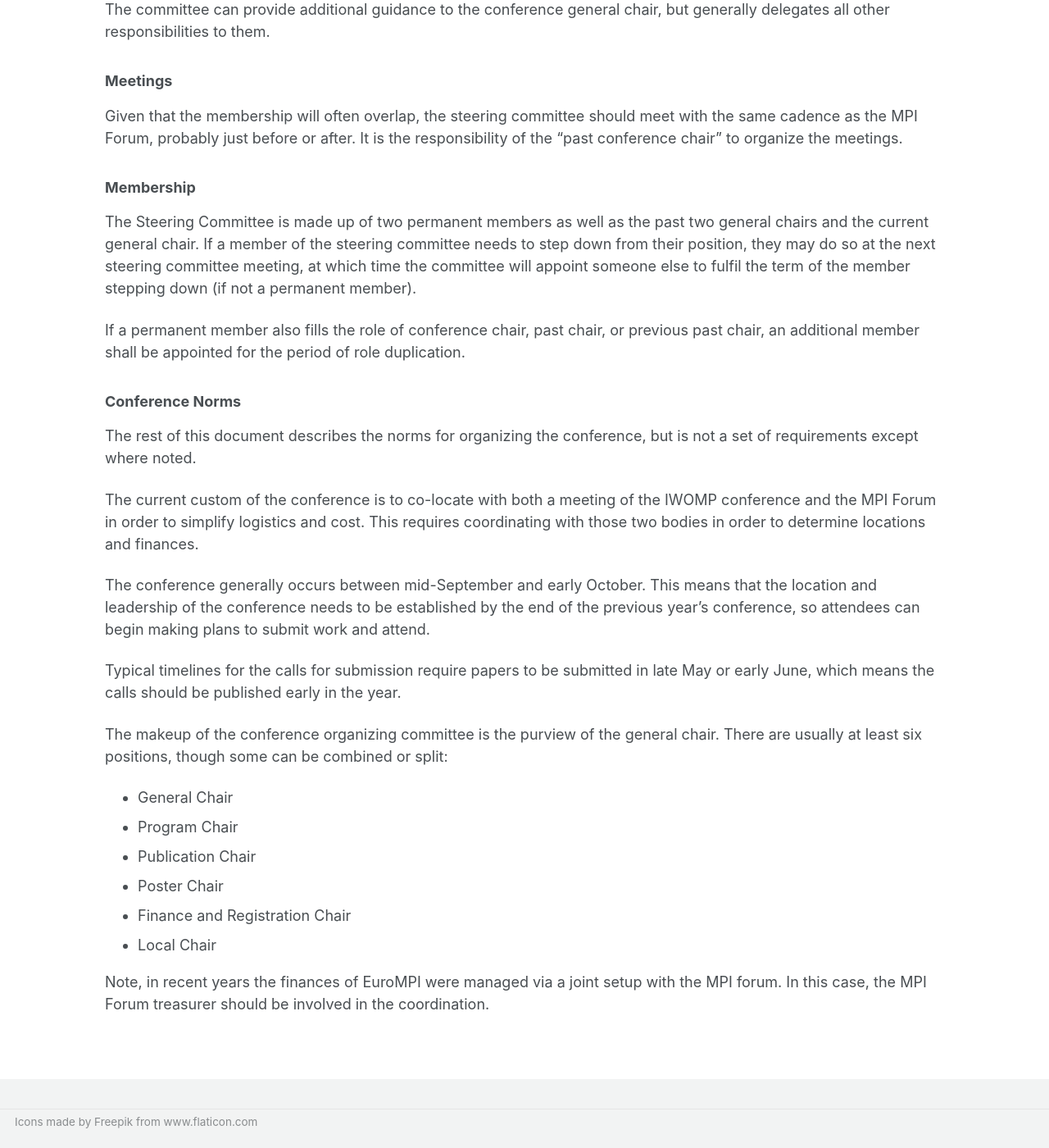
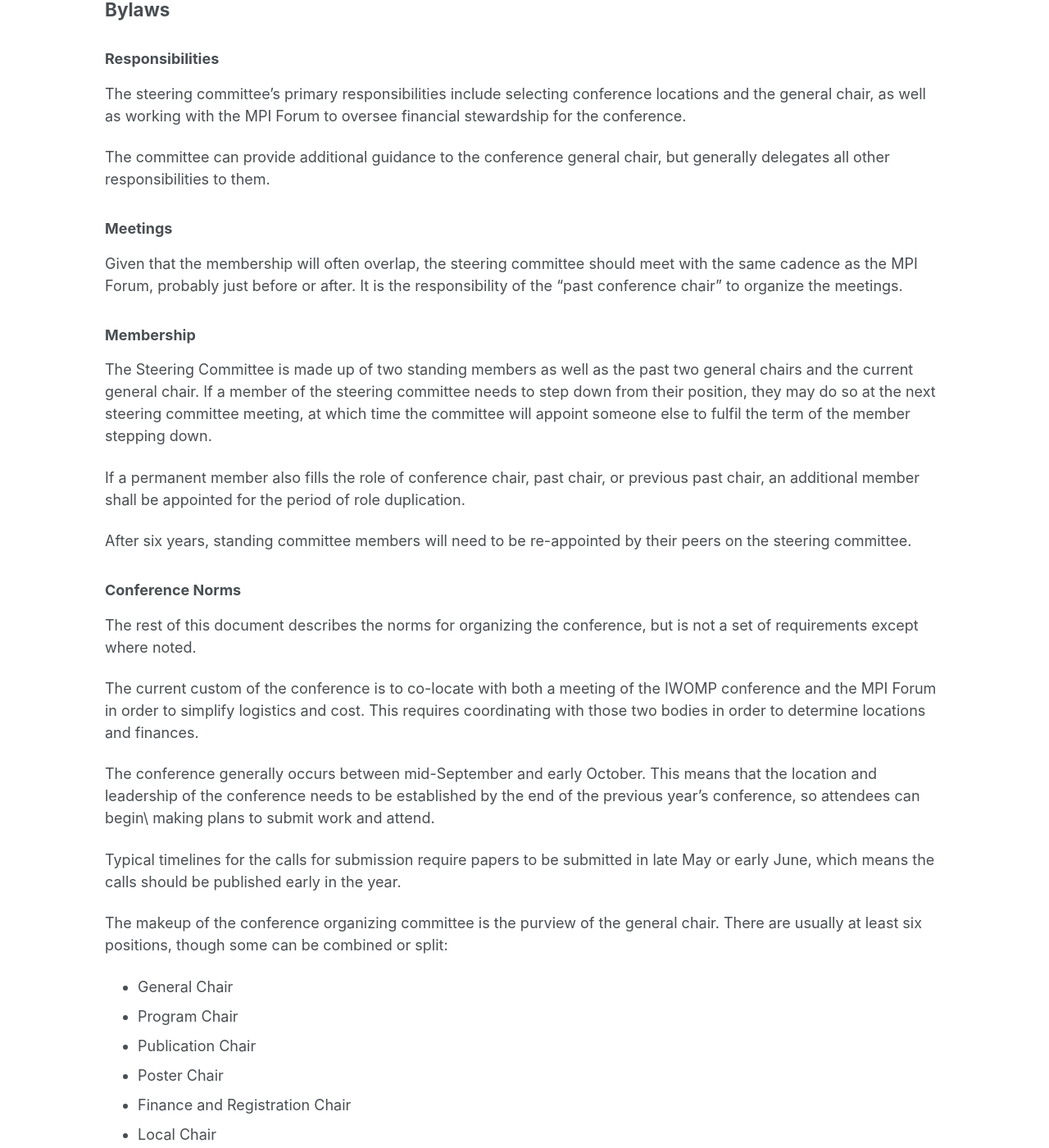
Before and after one commit to eurompi/eurompi.github.io, a Jekyll site: the page built from _pages/steering_commiteee.md, in a window 1280 px wide and 1400 px high, scrolled down 645 px. Shown: the whole window at 82% size. Built offline with Jekyll 4.4.1, drawn with Linux system fonts in a browser that asks for light colours; cached includes are drawn as plain includes; our own code applies the rules of GitHub Pages for plain Markdown files; some of the changed text lies outside the part shown.

Commit message:
Update membership and bylaws sections in steering committee

```diff
--- a/_pages/steering_commiteee.md
+++ b/_pages/steering_commiteee.md
@@ -8,63 +8,48 @@
 
  The current members are:
 
-* Permanent Member: TBD
-* Permanent Member: TBD
+* Standing Member: TBD
+  * Term Expiry: 2032
+* Standing Member: TBD
+  * Term Expiry: 2029
 * Current Chair: Christoph Niethammer, HLRS
+  * Term Expiry: 2028
 * Past Chair: Joseph Schuchart, Stony Brook University
+  * Term Expiry: 2027
 * Previous Past Chair: Claudia Blaas-Schenner, VSC Research Center, TU Wein
+  * Term Expiry: 2026
 
 ## Bylaws
 
 ### Responsibilities
 
-The steering committee's primary responsibilities include selecting conference
-locations and the general chair, as well as working with the MPI Forum to
-oversee financial stewardship for the conference.
+The steering committee's primary responsibilities include selecting conference locations and the general chair, as well as working with the MPI Forum to oversee financial stewardship for the conference.
 
-The committee can provide additional guidance to the conference general chair,
-but generally delegates all other responsibilities to them.
+The committee can provide additional guidance to the conference general chair, but generally delegates all other responsibilities to them.
 
 ### Meetings
 
-Given that the membership will often overlap, the steering committee should
-meet with the same cadence as the MPI Forum, probably just before or after. It
-is the responsibility of the "past conference chair" to organize the
-meetings.
+Given that the membership will often overlap, the steering committee should meet with the same cadence as the MPI Forum, probably just before or after. It is the responsibility of the "past conference chair" to organize the meetings.
 
 ### Membership
 
-The Steering Committee is made up of two permanent members as well as the past
-two general chairs and the current general chair. If a member of the steering
-committee needs to step down from their position, they may do so at the next
-steering committee meeting, at which time the committee will appoint someone
-else to fulfil the term of the member stepping down (if not a permanent
-member).
+The Steering Committee is made up of two standing members as well as the past two general chairs and the current general chair. If a member of the steering committee needs to step down from their position, they may do so at the next steering committee meeting, at which time the committee will appoint someone else to fulfil the term of the member stepping down.
 
 If a permanent member also fills the role of conference chair, past chair, or previous past chair, an additional member shall be appointed for the period of role duplication.
 
+After six years, standing committee members will need to be re-appointed by their peers on the steering committee.
+
 ### Conference Norms
 
-The rest of this document describes the norms for organizing the conference,
-but is not a set of requirements except where noted.
+The rest of this document describes the norms for organizing the conference, but is not a set of requirements except where noted.
 
-The current custom of the conference is to co-locate with both a meeting of the
-IWOMP conference and the MPI Forum in order to simplify logistics and cost.
-This requires coordinating with those two bodies in order to determine
-locations and finances.
+The current custom of the conference is to co-locate with both a meeting of the IWOMP conference and the MPI Forum in order to simplify logistics and cost. This requires coordinating with those two bodies in order to determine locations and finances.
 
-The conference generally occurs between mid-September and early October. This
-means that the location and leadership of the conference needs to be
-established by the end of the previous year's conference, so attendees can begin
-making plans to submit work and attend.
+The conference generally occurs between mid-September and early October. This means that the location and leadership of the conference needs to be established by the end of the previous year's conference, so attendees can begin\ making plans to submit work and attend.
 
-Typical timelines for the calls for submission require papers to be submitted
-in late May or early June, which means the calls should be published early in
-the year.
+Typical timelines for the calls for submission require papers to be submitted in late May or early June, which means the calls should be published early in the year.
 
-The makeup of the conference organizing committee is the purview of the general
-chair. There are usually at least six positions, though some can be combined or
-split:
+The makeup of the conference organizing committee is the purview of the general chair. There are usually at least six positions, though some can be combined or split:
 
 * General Chair
 * Program Chair
@@ -73,6 +58,4 @@
 * Finance and Registration Chair
 * Local Chair
 
-Note, in recent years the finances of EuroMPI were managed via a joint setup
-with the MPI forum. In this case, the MPI Forum treasurer should be involved
-in the coordination.
+Note, in recent years the finances of EuroMPI were managed via a joint setup with the MPI forum. In this case, the MPI Forum treasurer should be involved in the coordination.
```
